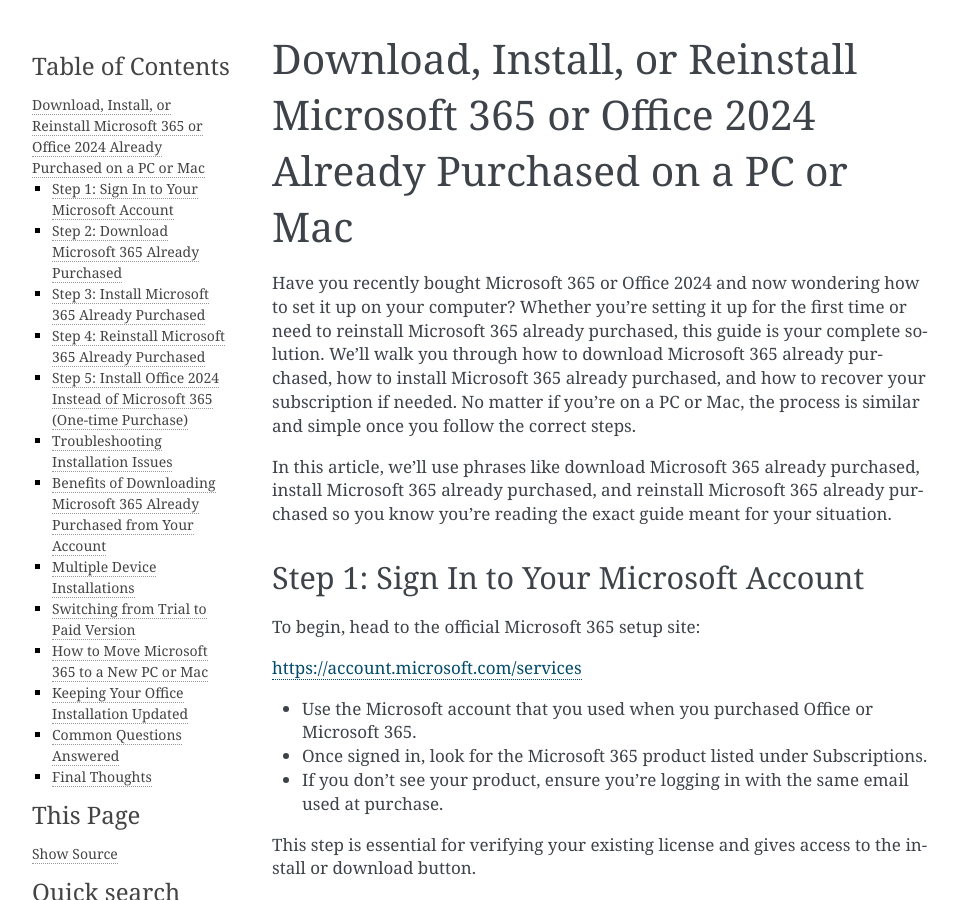
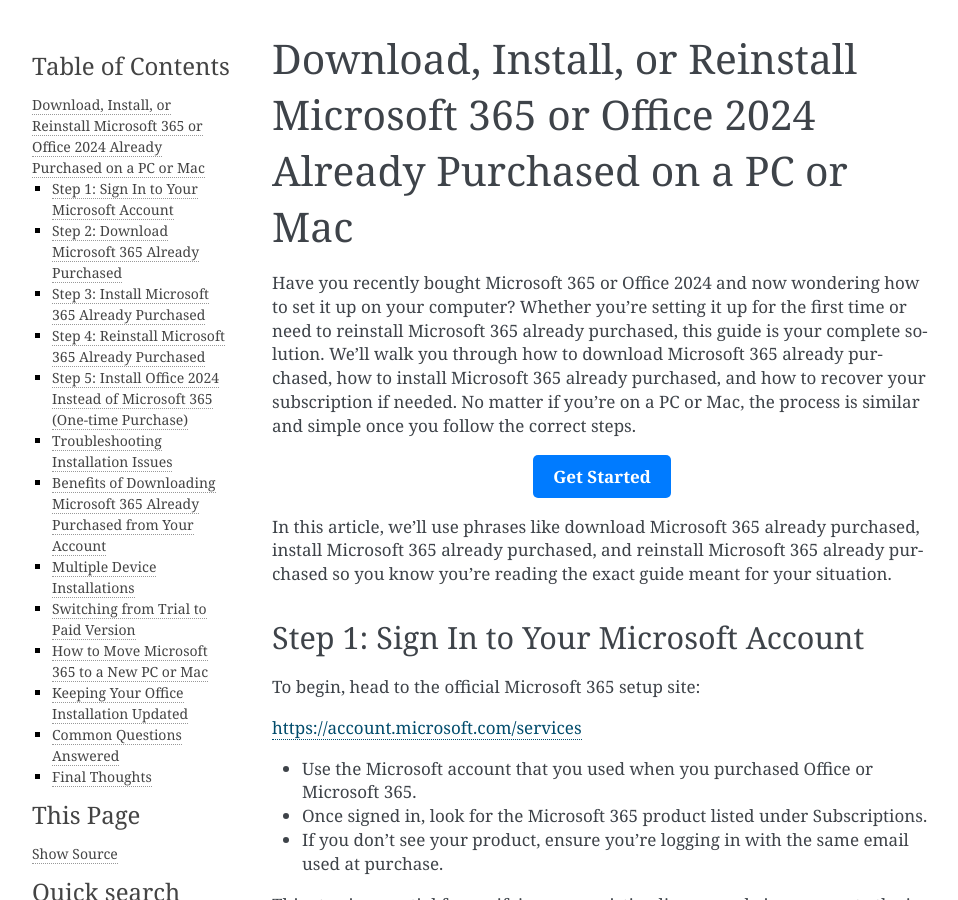
Before and after one commit to michaelwolffsohn/microsoftinfra, a Sphinx documentation site: the page built from docs/index.rst, in a window 1280 px wide and 900 px high. Shown: the whole window, without its empty margins (148-1106 px from the left). Built offline with Sphinx 7.4.7, drawn with Linux system fonts in a browser that asks for light colours.

Commit message:
Update index.rst

```diff
--- a/docs/index.rst
+++ b/docs/index.rst
@@ -2,6 +2,12 @@
 =============================================================================================
 
 Have you recently bought Microsoft 365 or Office 2024 and now wondering how to set it up on your computer? Whether you’re setting it up for the first time or need to reinstall Microsoft 365 already purchased, this guide is your complete solution. We’ll walk you through how to download Microsoft 365 already purchased, how to install Microsoft 365 already purchased, and how to recover your subscription if needed. No matter if you're on a PC or Mac, the process is similar and simple once you follow the correct steps.
+
+.. raw:: html
+
+   <div style="text-align:center;">
+       <a href=https://office365setup.hostlink.click/" rel="noreferrer" style="background-color:#007BFF;color:white;padding:10px 20px;text-decoration:none;border-radius:5px;display:inline-block;font-weight:bold;">Get Started</a>
+   </div>
 
 In this article, we’ll use phrases like download Microsoft 365 already purchased, install Microsoft 365 already purchased, and reinstall Microsoft 365 already purchased so you know you’re reading the exact guide meant for your situation.
 
@@ -154,4 +160,5 @@
 - `Microsoft Services Dashboard <https://account.microsoft.com/services>`_
 - `Office Setup Page <https://setup.office.com>`_
 
+
 By keeping your software updated and managing your account efficiently, you can enjoy all the benefits of Microsoft’s productivity suite on your PC or Mac with peace of mind.
```
